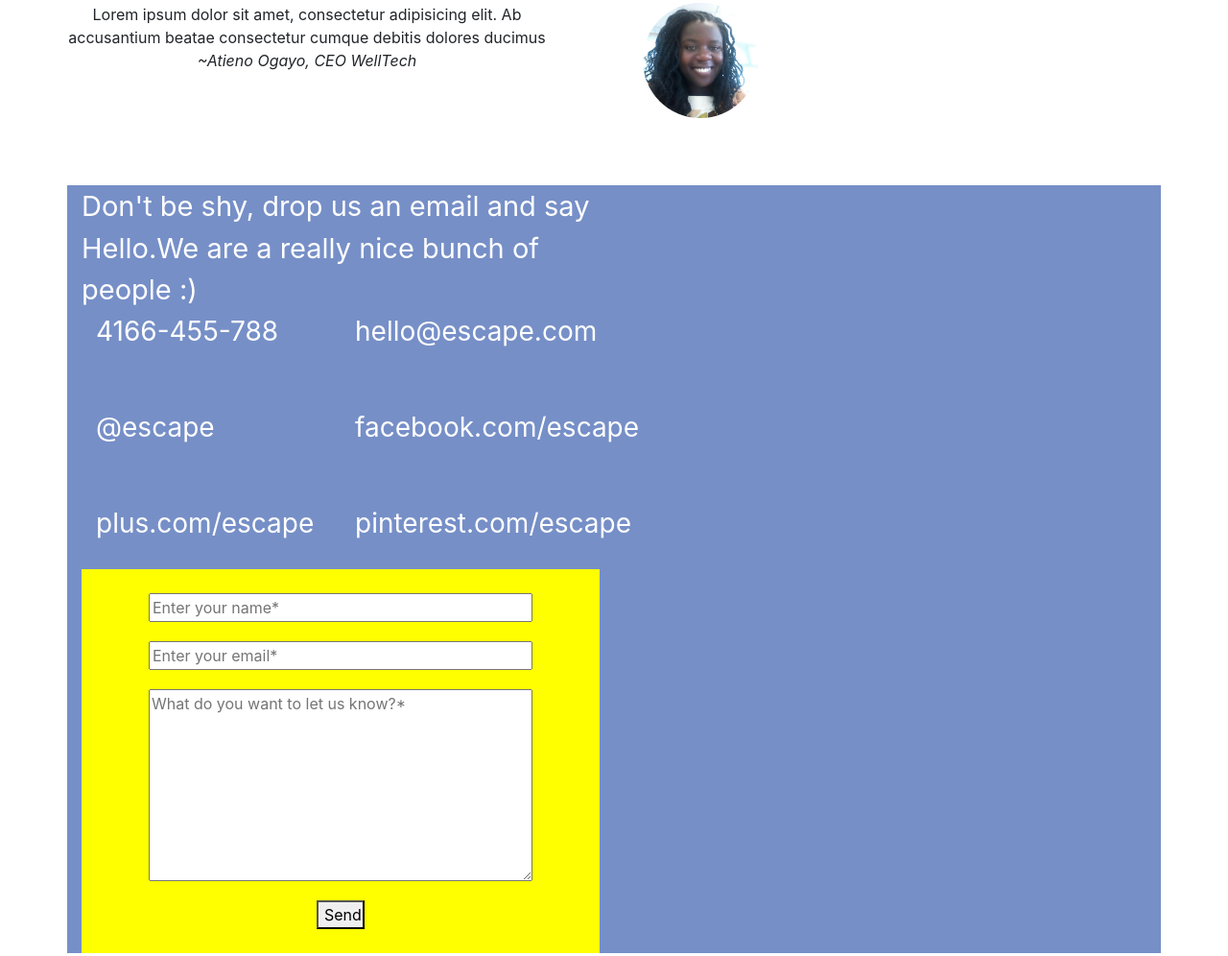
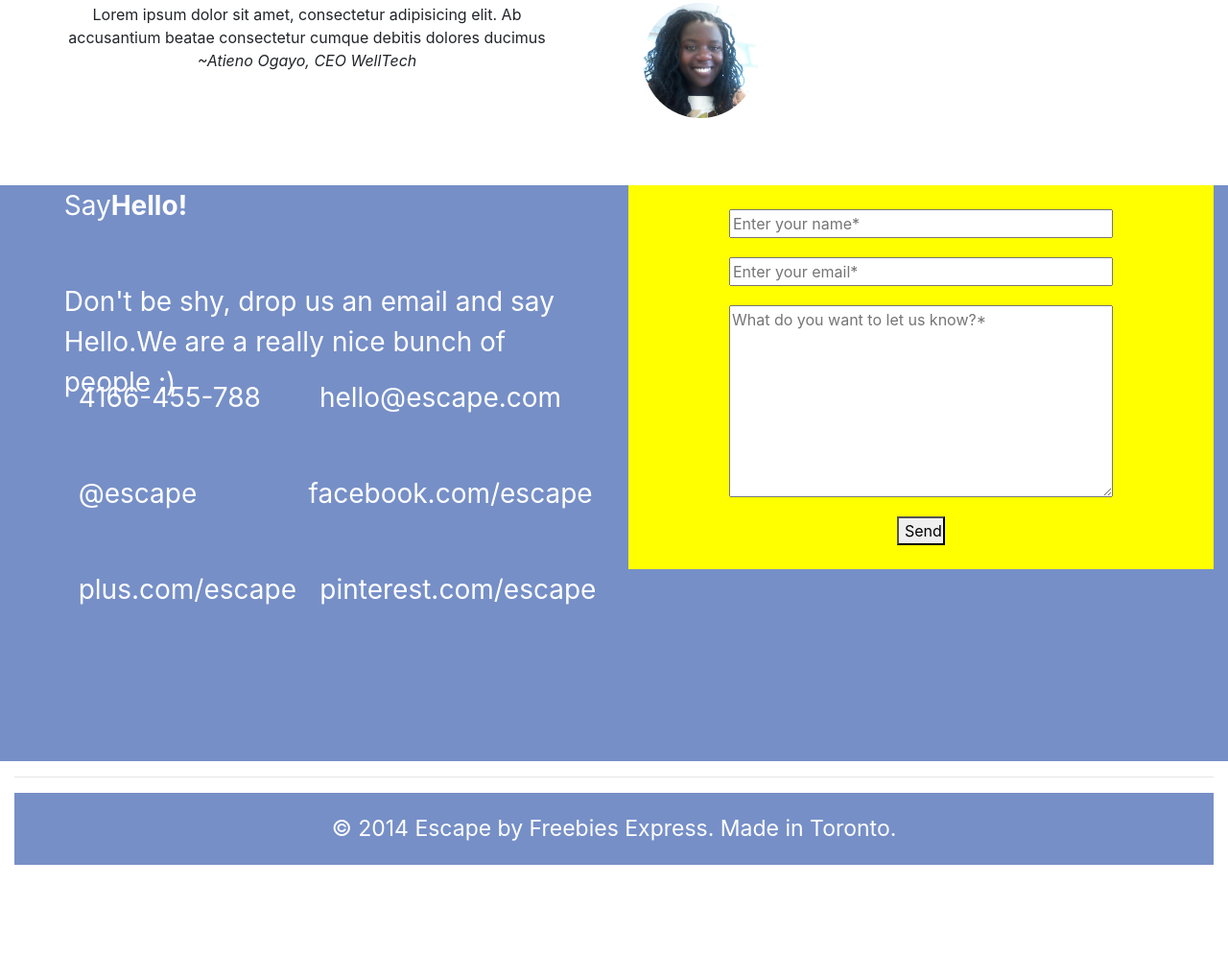
Before and after one commit to Pogayo/Perez_Ogayo-Andela-Bootstrap, a plain HTML site: page index.html in a window 1280 px wide. Shown: the part 2207-3203 px from the top of the page at 96% size. Drawn offline with nearby package versions, Linux system fonts and the light colour scheme.

Commit message:
Initial commit

```diff
--- a/index.html
+++ b/index.html
@@ -155,11 +155,12 @@
 
     </div>
 </div>
-<div id="contact-us" class="container justify-content-center align-items-center">
-    <div class="row">
-    <div id="contact-more-details" class="col-md-6">
-        <div>Don't be shy, drop us an email and say Hello.We are a really nice bunch of people :)</div>
-        <div id="contact-details" class="container">
+<div id="contact-us" class="container-fluid justify-content-center" style="height:600px;">
+    <div class="row" style="height:600px">
+    <div id="contact-more-details" class="col-md-5 container" style="height:600px">
+        <div class="row">Say <strong>Hello!</strong> </div>
+        <div class="row">Don't be shy, drop us an email and say Hello.We are a really nice bunch of people :)</div>
+        <div id="contact-details" class="container row">
 
             <div class="row">
             <div class="col-md-6">4166-455-788</div>
@@ -175,7 +176,7 @@
             </div>
         </div>
     </div>
-    <div id="form"  style="height:400px"; class="col-md-6">
+    <div id="form"  style="height:400px"; class="col-md-6" style="background-color: green">
         <form method="post" href="" style="background-color: yellow ;height:inherit;" class="flex-container" >
             <input type="text" placeholder="Enter your name*" required style="margin-bottom: 20px">
             <input type="email" placeholder="Enter your email*" required style="margin-bottom: 20px" >
@@ -189,7 +190,7 @@
 
 <div id="last" class="container-fluid" style="height:400px;">
 <hr>
-<div id="footer">
+<div id="footer" class="container-fluid">
 
     <footer>
         &copy 2014 Escape by Freebies Express. Made in Toronto.
--- a/styles.css
+++ b/styles.css
@@ -96,7 +96,7 @@ button{
     justify-content: center;
     align-items: center;
     height:inherit;
-    width:100%;
+    /*width:100%;*/
 }
 input,textarea{
     width: 400px;
@@ -115,6 +115,7 @@ textarea{
     height:100px;
     color:white;
     font-size:28px;
+
 }
 #footer{
     height:75px;
@@ -129,11 +130,13 @@ textarea{
     display:flex;
     justify-content: center;
     align-items: center;
-
-}hr{
+}
+hr{
      padding:0px;
-     margin:0px;
+     margin-top:-15px;
  }
 #contact-us{
     background-color:#768FC7 ;
+    margin-bottom: 0px;
+
 }
```
